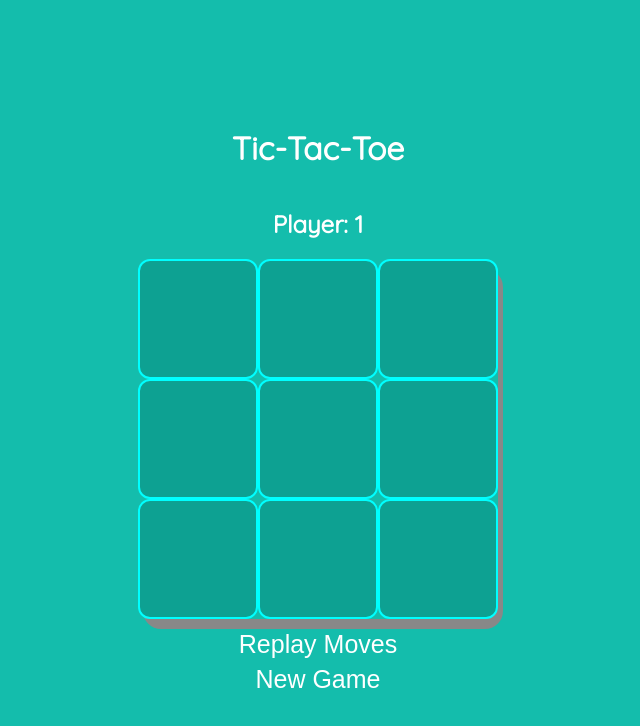
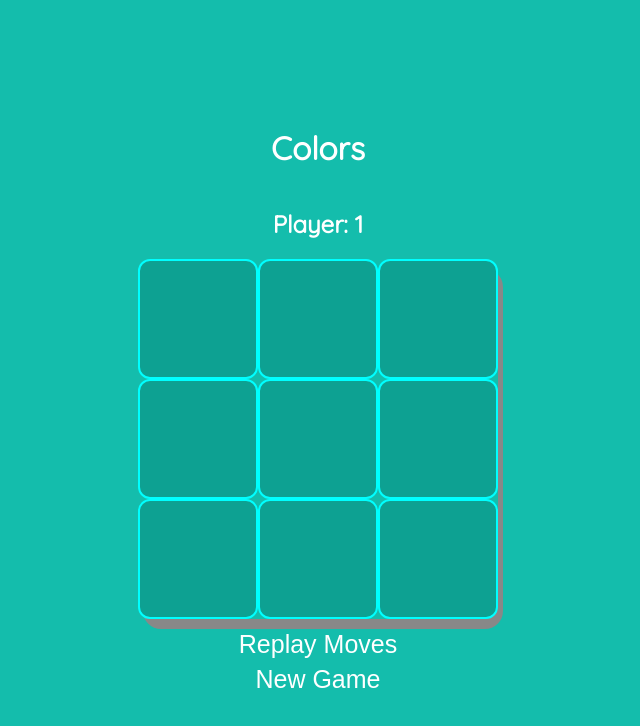
Before and after one commit to baeddavid/colors, a plain HTML site: page index.html in a window 1280 px wide. Shown: the whole page, without its empty margins (322-962 px from the left). Drawn offline with Linux system fonts and the light colour scheme.

Commit message:
Changed title

```diff
--- a/index.html
+++ b/index.html
@@ -10,7 +10,7 @@
 </head>
 <body>
     <div class="win"></div>
-    <h1>Tic-Tac-Toe</h1>
+    <h1>Colors</h1>
     <h2 class="player">Player: 1</h2>
     <div class="border">
         <section class="playable">
```
